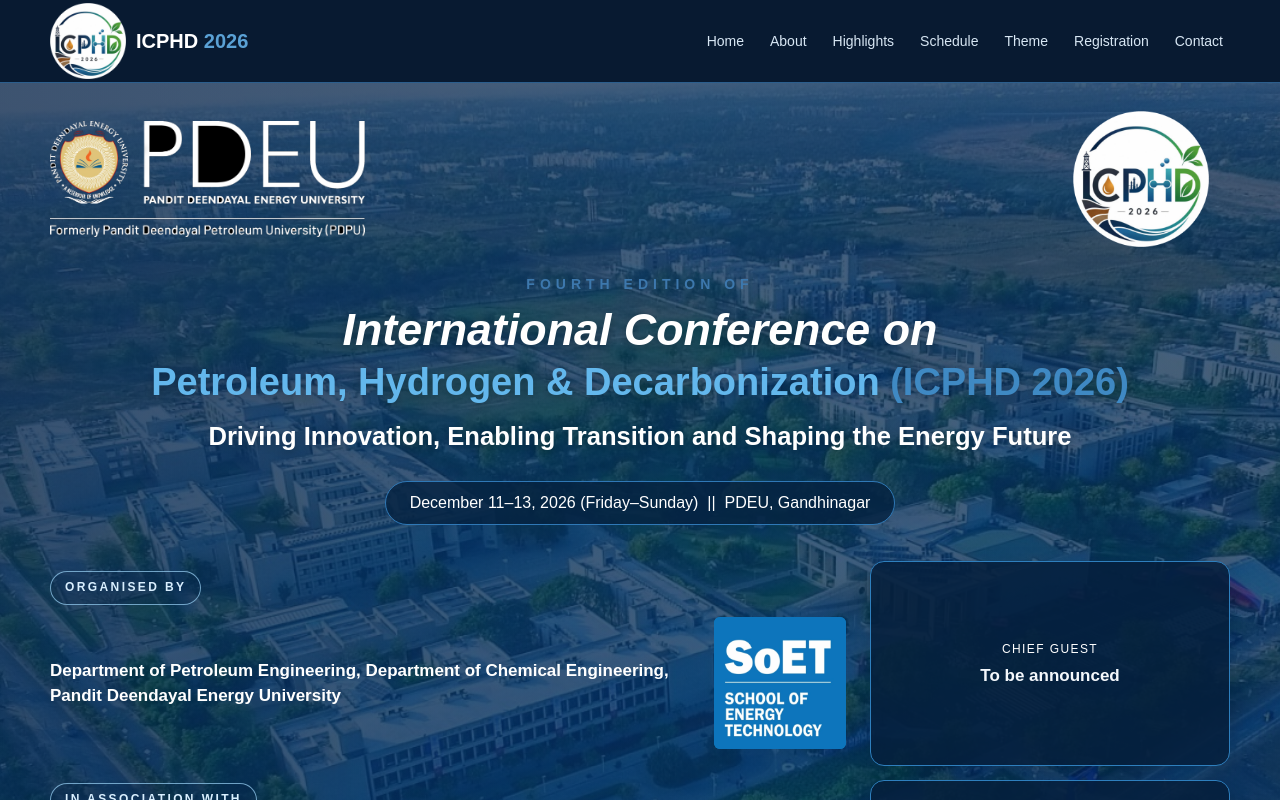
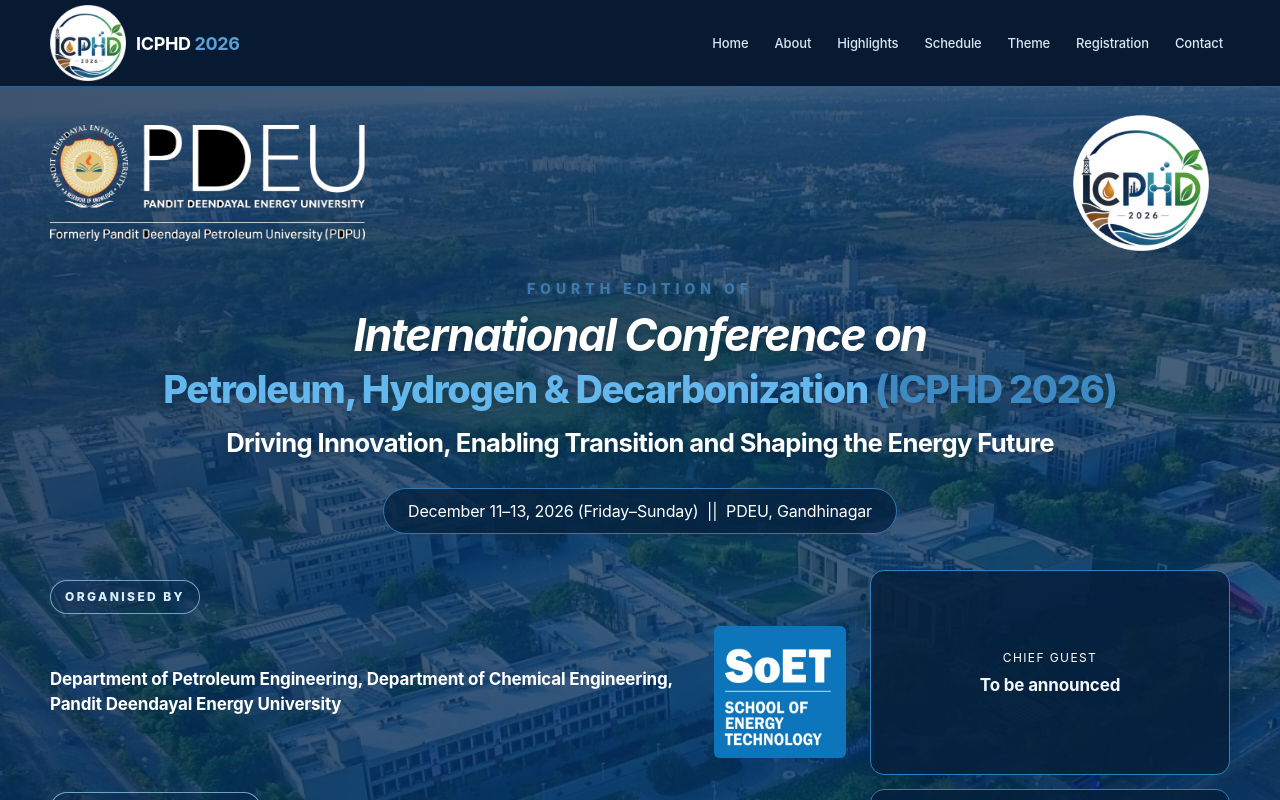
Before and after one commit to 23bpe027-oss/icphd-2026, a Next.js app: page / in a window 1280 px wide. Shown: the top 800 px of the page. Built offline with nearby package versions, Linux system fonts and the light colour scheme; no server answers.

Commit message:
Add files via upload

```diff
--- a/app/globals.css
+++ b/app/globals.css
@@ -947,3 +947,133 @@
 .association-logos img:nth-child(3),
 .association-logos img:nth-child(4),
 .association-logos img:nth-child(5) { transform: none !important; }
+
+
+/* SEQUENCE-INSPIRED TYPOGRAPHY + MOBILE NAVIGATION */
+:root {
+  --font-ui: Inter, ui-sans-serif, -apple-system, BlinkMacSystemFont, "Segoe UI", Helvetica, Arial, sans-serif;
+}
+html, body, button, input, textarea, select {
+  font-family: var(--font-ui);
+}
+body {
+  letter-spacing: -0.01em;
+}
+.nav {
+  min-height: 68px;
+  padding-block: 5px;
+}
+.nav .brand {
+  font-size: 18px;
+  letter-spacing: -0.02em;
+}
+.nav nav a {
+  font-size: 13px;
+  font-weight: 500;
+  letter-spacing: -0.01em;
+}
+.hero h1 {
+  font-weight: 700;
+  letter-spacing: -0.035em;
+}
+.hero h2 {
+  font-weight: 800;
+  letter-spacing: -0.035em;
+}
+.hero .tagline {
+  font-weight: 650;
+  letter-spacing: -0.025em;
+}
+.section-title h2,
+.registration-grid article h3,
+.venue-copy h3,
+.countdown-wrap h2 {
+  letter-spacing: -0.03em;
+}
+
+.menu-toggle {
+  display: none;
+  width: 42px;
+  height: 42px;
+  padding: 8px;
+  border: 0;
+  border-radius: 10px;
+  background: transparent;
+  cursor: pointer;
+  align-items: center;
+  justify-content: center;
+  flex-direction: column;
+  gap: 5px;
+}
+.menu-toggle span {
+  display: block;
+  width: 23px;
+  height: 2px;
+  border-radius: 999px;
+  background: #fff;
+  transition: transform 180ms ease, opacity 180ms ease;
+}
+.nav.menu-open .menu-toggle span:nth-child(1) { transform: translateY(7px) rotate(45deg); }
+.nav.menu-open .menu-toggle span:nth-child(2) { opacity: 0; }
+.nav.menu-open .menu-toggle span:nth-child(3) { transform: translateY(-7px) rotate(-45deg); }
+.mobile-menu { display: none; }
+
+@media (max-width: 720px) {
+  .nav {
+    min-height: 66px;
+    padding: 5px 14px;
+    overflow: visible;
+  }
+  .nav .brand {
+    font-size: 16px;
+    gap: 8px;
+  }
+  .nav .brand img {
+    width: 56px;
+    height: 56px;
+  }
+  .desktop-nav { display: none !important; }
+  .menu-toggle { display: inline-flex; margin-left: auto; }
+  .mobile-menu {
+    position: fixed;
+    inset: 66px 0 0;
+    z-index: 49;
+    display: block;
+    background: rgba(5, 24, 47, .98);
+    backdrop-filter: blur(16px);
+    opacity: 0;
+    visibility: hidden;
+    transform: translateY(-10px);
+    transition: opacity 180ms ease, transform 180ms ease, visibility 180ms ease;
+    overflow-y: auto;
+  }
+  .mobile-menu.is-open {
+    opacity: 1;
+    visibility: visible;
+    transform: translateY(0);
+  }
+  .mobile-menu nav {
+    width: min(100% - 32px, 520px);
+    margin: 16px auto 32px;
+    display: grid;
+    gap: 6px;
+  }
+  .mobile-menu a {
+    display: block;
+    padding: 17px 18px;
+    border-radius: 10px;
+    color: #fff;
+    text-decoration: none;
+    font-size: 17px;
+    font-weight: 600;
+    letter-spacing: -0.015em;
+    background: rgba(255,255,255,.035);
+  }
+  .mobile-menu a:active,
+  .mobile-menu a:focus-visible { background: rgba(76, 161, 220, .18); }
+
+  .hero h1 { font-size: clamp(24px, 7vw, 31px); line-height: 1.08; }
+  .hero h2 { font-size: clamp(21px, 6vw, 28px); line-height: 1.12; }
+  .hero .tagline { font-size: clamp(15px, 4.2vw, 18px); line-height: 1.35; }
+  .section-title h2 { font-size: clamp(27px, 7vw, 36px); }
+}
--- a/app/page.tsx
+++ b/app/page.tsx
@@ -100,12 +100,35 @@
     return () => observer.disconnect();
   }, []);
 
+  const [menuOpen, setMenuOpen] = useState(false);
+
+  useEffect(() => {
+    document.body.style.overflow = menuOpen ? 'hidden' : '';
+    return () => { document.body.style.overflow = ''; };
+  }, [menuOpen]);
+
+  const closeMenu = () => setMenuOpen(false);
+
   return (
     <main>
-      <header className="nav">
-        <a className="brand" href="#home"><img src="/assets/icphd-circle-logo.png" alt="ICPHD 2026 logo" /><span>ICPHD <b>2026</b></span></a>
-        <nav aria-label="Primary navigation"><a href="#home">Home</a><a href="#about">About</a><a href="#highlights">Highlights</a><a href="#dates">Schedule</a><a href="#theme">Theme</a><a href="#registration">Registration</a><a href="#contact">Contact</a></nav>
+      <header className={`nav${menuOpen ? ' menu-open' : ''}`}>
+        <a className="brand" href="#home" onClick={closeMenu}><img src="/assets/icphd-circle-logo.png" alt="ICPHD 2026 logo" /><span>ICPHD <b>2026</b></span></a>
+        <nav aria-label="Primary navigation" className="desktop-nav"><a href="#home">Home</a><a href="#about">About</a><a href="#highlights">Highlights</a><a href="#dates">Schedule</a><a href="#theme">Theme</a><a href="#registration">Registration</a><a href="#contact">Contact</a></nav>
+        <button className="menu-toggle" type="button" aria-label={menuOpen ? 'Close navigation menu' : 'Open navigation menu'} aria-expanded={menuOpen} onClick={() => setMenuOpen(v => !v)}>
+          <span></span><span></span><span></span>
+        </button>
       </header>
+      <div className={`mobile-menu${menuOpen ? ' is-open' : ''}`} aria-hidden={!menuOpen}>
+        <nav aria-label="Mobile navigation">
+          <a href="#home" onClick={closeMenu}>Home</a>
+          <a href="#about" onClick={closeMenu}>About</a>
+          <a href="#highlights" onClick={closeMenu}>Highlights</a>
+          <a href="#dates" onClick={closeMenu}>Schedule</a>
+          <a href="#theme" onClick={closeMenu}>Theme</a>
+          <a href="#registration" onClick={closeMenu}>Registration</a>
+          <a href="#contact" onClick={closeMenu}>Contact</a>
+        </nav>
+      </div>
 
       <section className="reveal reveal-delay-1 hero" id="home">
         <img className="hero-bg" src="/assets/campus-aerial-final.jpg" alt="PDEU campus" />
```
